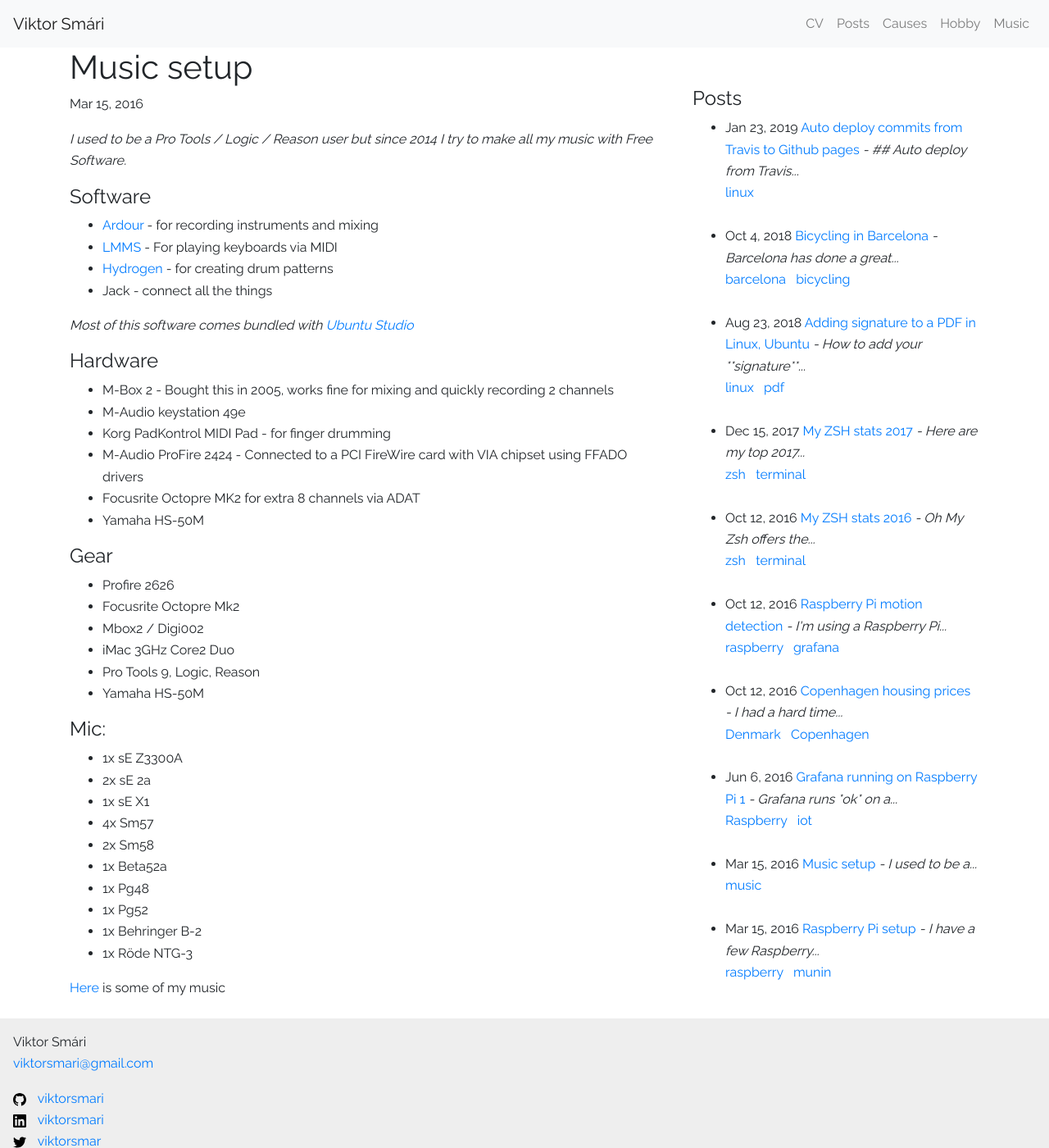
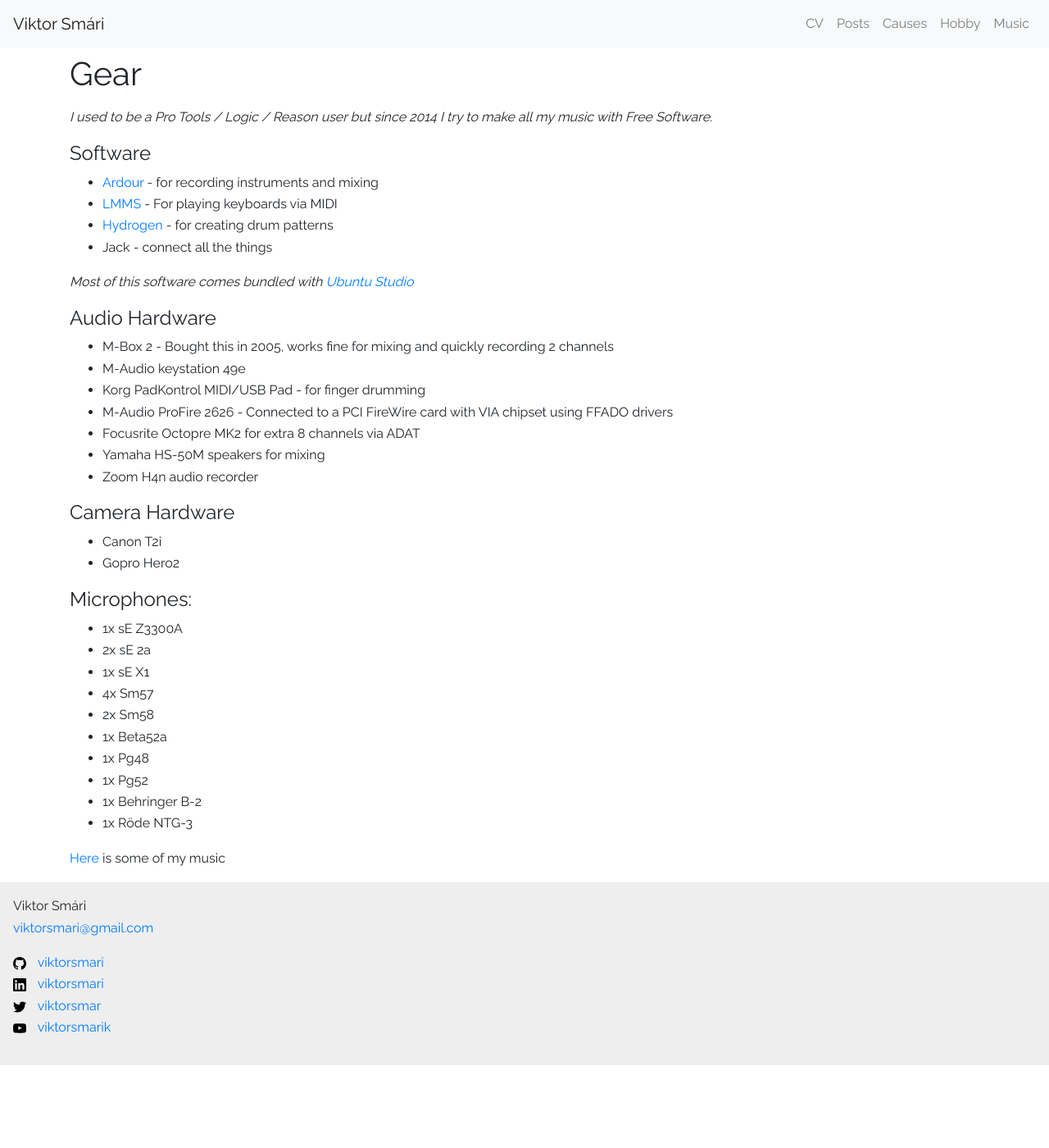
Before and after one commit to viktorsmari/viktorsmari.github.io, a Jekyll site: the page built from gear.md, in a window 1280 px wide and 1400 px high. Shown: the whole window at 82% size. Built offline with Jekyll 4.4.1, drawn with Linux system fonts in a browser that asks for light colours; comment, search, counter and statistics services are not loaded.

Commit message:
Add /gear

```diff
--- a/_posts/2016-03-15-music.markdown
+++ b/gear.md
@@ -1,9 +1,7 @@
 ---
-title: Music setup
-date: 2016-03-15 18:36:47 Z
-categories:
-- music
-layout: post
+title: Gear
+permalink: "/gear"
+layout: page
 ---
 
 *I used to be a Pro Tools / Logic / Reason user but since 2014 I try to make all my music with Free Software.*
@@ -17,26 +15,23 @@
 
 *Most of this software comes bundled with [Ubuntu Studio](https://ubuntustudio.org/)*
 
-#### Hardware
+#### Audio Hardware
 
 * M-Box 2 - Bought this in 2005, works fine for mixing and quickly recording 2 channels
 * M-Audio keystation 49e
-* Korg PadKontrol MIDI Pad - for finger drumming
-* M-Audio ProFire 2424 - Connected to a PCI FireWire card with VIA chipset using FFADO drivers
+* Korg PadKontrol MIDI/USB Pad - for finger drumming
+* M-Audio ProFire 2626 - Connected to a PCI FireWire card with VIA chipset using FFADO drivers
 * Focusrite Octopre MK2 for extra 8 channels via ADAT
-* Yamaha HS-50M
+* Yamaha HS-50M speakers for mixing
+* Zoom H4n audio recorder
 
 
-#### Gear
+#### Camera Hardware
 
-* Profire 2626
-* Focusrite Octopre Mk2
-* Mbox2 / Digi002
-* iMac 3GHz Core2 Duo
-* Pro Tools 9, Logic, Reason
-* Yamaha HS-50M
+* Canon T2i
+* Gopro Hero2
 
-#### Mic:
+#### Microphones:
 
 * 1x sE Z3300A
 * 2x sE 2a
@@ -49,4 +44,5 @@
 * 1x Behringer B-2
 * 1x Röde NTG-3
 
+
 [Here](/music) is some of my music
--- a/hobby.md
+++ b/hobby.md
@@ -24,7 +24,7 @@
 * I like to play guitar, keyboards and drums.
 * I've recorded a few albums including my bands debut, Depublic - [The Silence In Your Head.](https://www.youtube.com/playlist?list=PLqk4VryX8RVrl27dEd91rj1gl9fCWycNf)
 * I like taking photos and making [timelapse](https://www.youtube.com/playlist?list=PLaxquseA83on1yrIPwW4m-F2g13ECG3l8) videos with my Canon 550d running [Magic Lantern](https://magiclantern.fm/) or GoPro Hero2, end edit with [kdenlive](https://kdenlive.org/).
-* Here is an [overview]({% post_url 2016-03-15-music%}) of my music recording setup.
+* Here is an [overview](/gear) of my music recording setup.
 
 
 #### Personal
```
